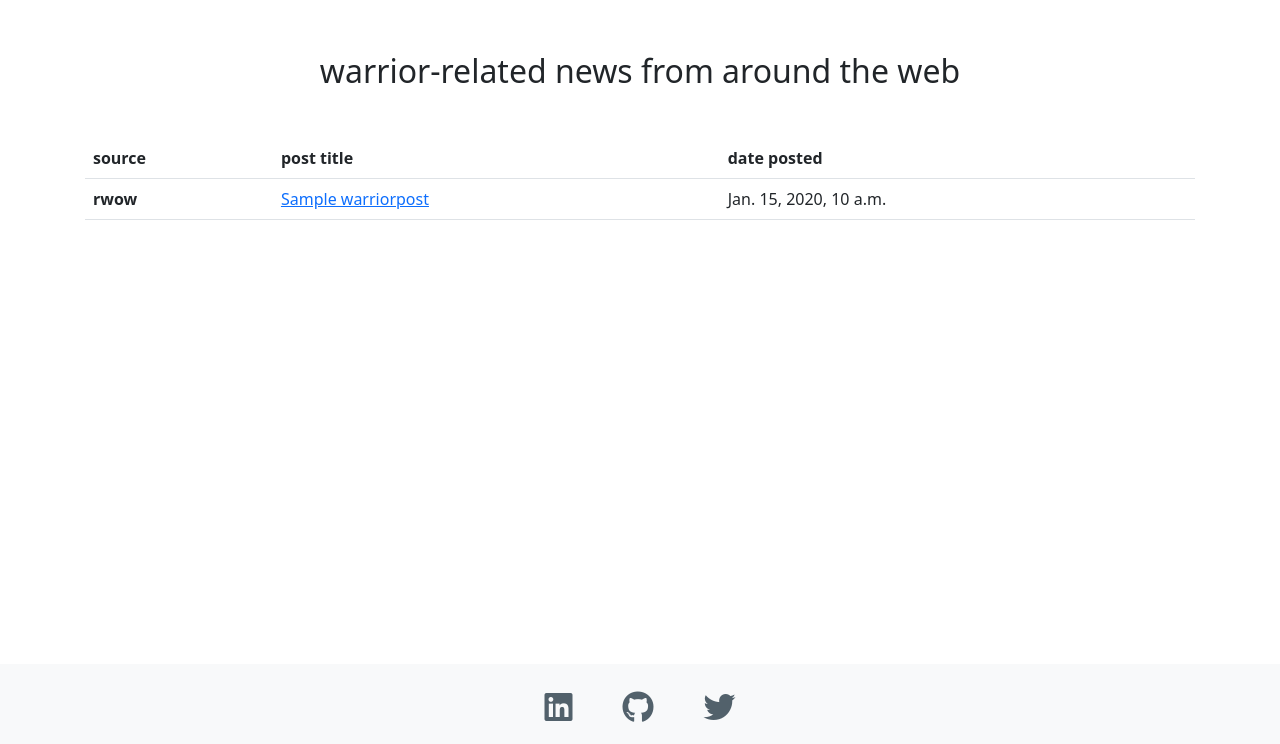
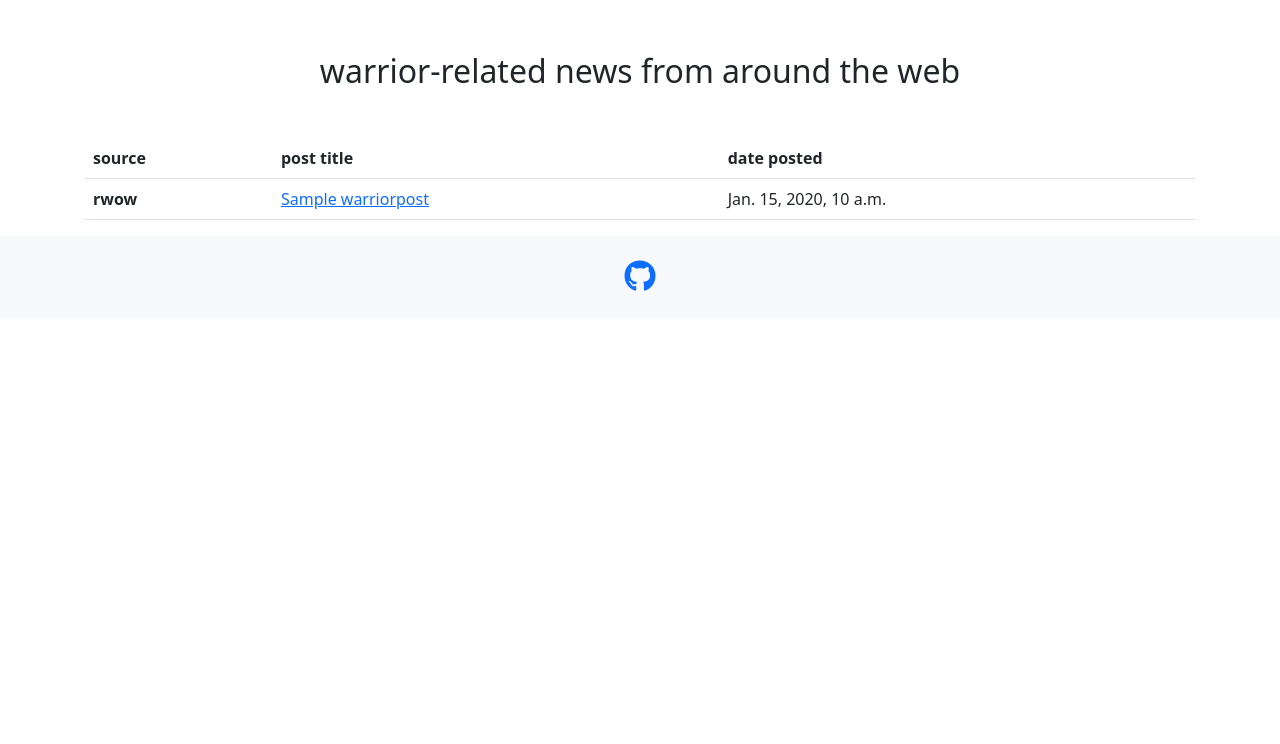
Before and after one commit to NHopewell/just-warrior-things, a Django app: page / in a window 1280 px wide. Shown: the part 56-800 px from the top of the page. Run offline with Django 3.2, Linux system fonts and the light colour scheme; tables that the repository leaves empty hold one stand-in row (Sample ...); some libraries are stand-ins or nearby versions.

Commit message:
update base template

```diff
--- a/src/core/templates/core/base.html
+++ b/src/core/templates/core/base.html
@@ -42,23 +42,12 @@
         {% block content %}{% endblock %}
     </main>
 
-    <footer id="footer" class="footer mt-auto py-3 bg-light">
+    <footer class="footer mt-auto py-3 bg-light">
         <nav class="navbar justify-content-center">
           <ul class="nav">
               <li class="nav-item">
-                    <a href="https://www.linkedin.com/in/nick-hopewell/" target="blank">
-                        <i class="fab fa-linkedin fa-2x"></i>
-                    </a>
-                </li>
-                <li class="nav-item">
-                    <a href="https://github.com/NHopewell" target="blank">
+                  <a href="https://github.com/NHopewell/just-warrior-things" target="blank">
                       <i class="fab fa-github fa-2x"></i>
-                    </a>
-                </li>
-                <li class="nav-item">
-                    <a href="https://twitter.com/NickHopewell"
-                        target="blank">
-                        <i class="fab fa-twitter fa-2x"></i>
                   </a>
               </li>
           </ul>
```
Lines whose indentation alone changed are shown as unchanged.
